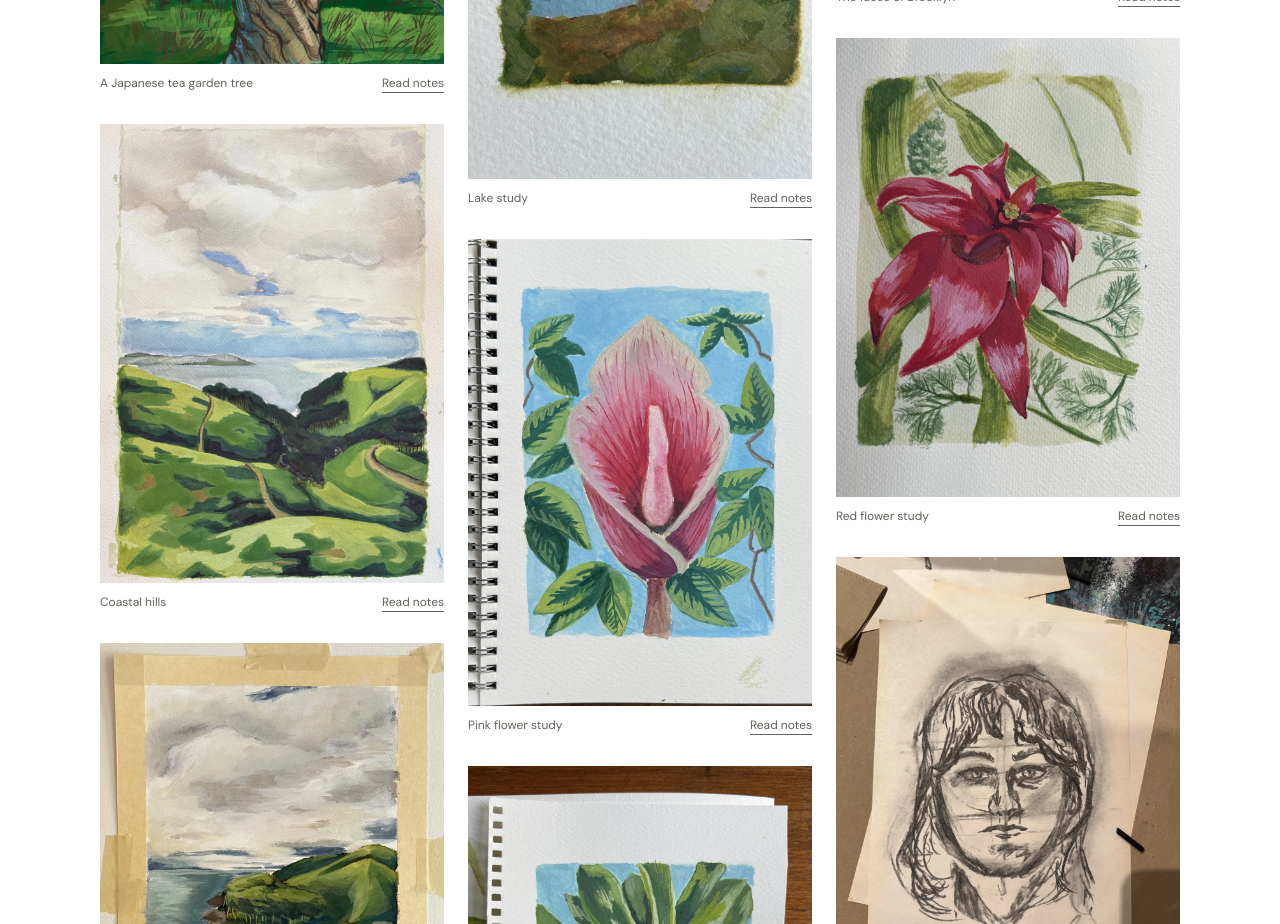
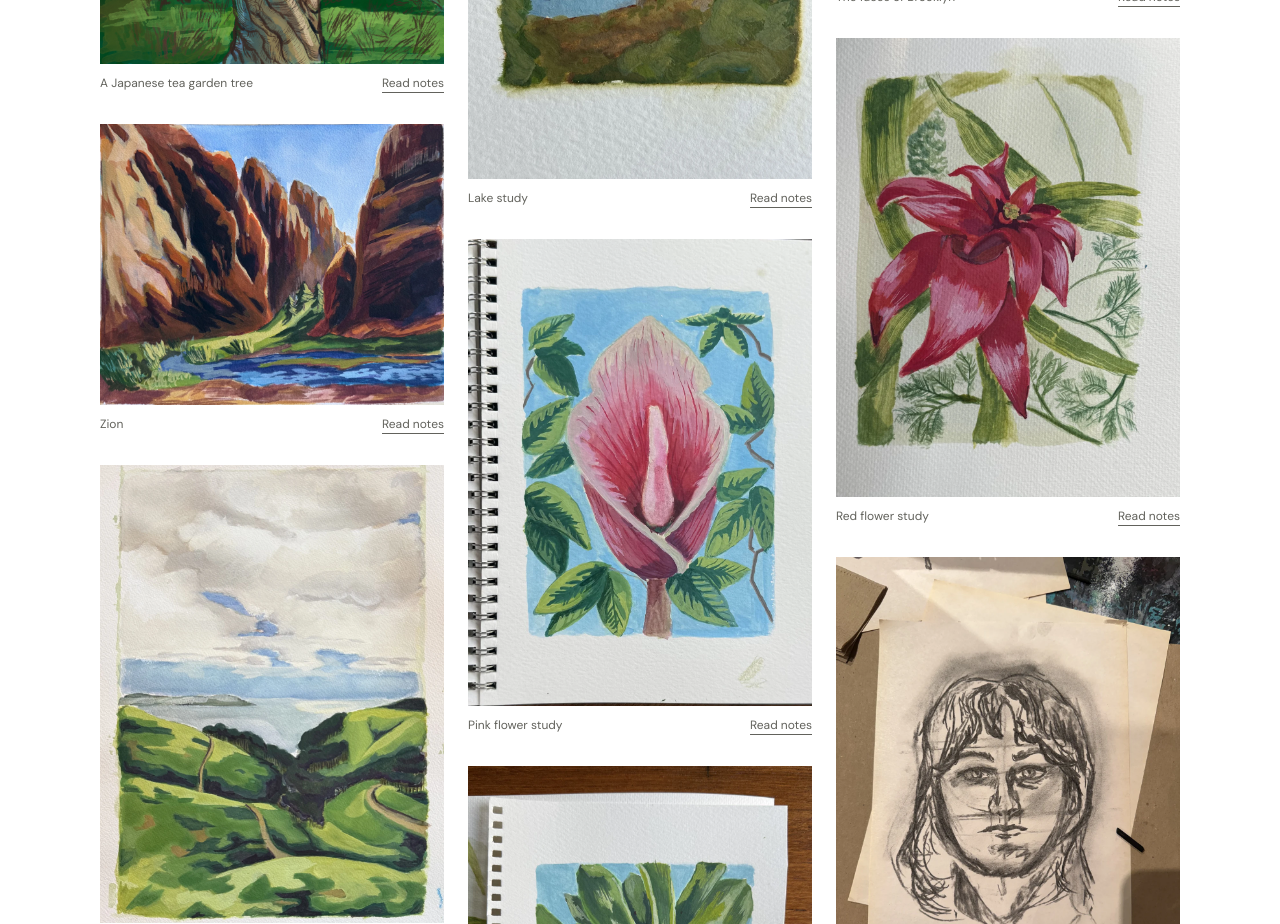
Before and after one commit to rachel-taskale/website, a React (Create React App) app: page / in a window 1280 px wide. Shown: the part 3680-4604 px from the top of the page. Built offline with nearby package versions, Linux system fonts and the light colour scheme.

Commit message:
Add Zion painting

```diff
--- a/src/App.js
+++ b/src/App.js
@@ -141,6 +141,7 @@ export default function App() {
   <header className="art-heading"><h2 id="art-title">Paintings &<br />sketchbook pages</h2><nav aria-label="Art profiles"><a href="https://www.are.na/rachel-taskale" target="_blank" rel="noopener noreferrer">Are.na</a><a href="https://instagram.com/art_by_task" target="_blank" rel="noopener noreferrer">Instagram</a></nav></header>
   <div className="art-composition">
     <figure className="piece piece-tree"><button type="button" className="art-button" data-art="16" aria-label="Read about A Japanese tea garden tree"><img src={artImage('japanese-tea-garden-tree.jpg')} alt="A Japanese tea garden tree" width="2048" height="2048" loading="lazy" /></button><figcaption className="caption"><span>A Japanese tea garden tree</span><ReadNotes index={16} onNavigate={rememberPosition} /></figcaption></figure>
+    <figure className="piece piece-zion"><button type="button" className="art-button" data-art="22" aria-label="Read about Zion"><img src={artImage('zion.webp')} alt="Zion" width="2000" height="1631" loading="lazy" /></button><figcaption className="caption"><span>Zion</span><ReadNotes index={22} onNavigate={rememberPosition} /></figcaption></figure>
     <figure className="piece piece-landscape-a"><button type="button" className="art-button" data-art="17" aria-label="Read about Coastal hills"><img src={artImage('arena-51355017.webp')} alt="Coastal hills" width="1200" height="1600" loading="lazy" /></button><figcaption className="caption"><span>Coastal hills</span><ReadNotes index={17} onNavigate={rememberPosition} /></figcaption></figure>
     <figure className="piece piece-landscape-b"><button type="button" className="art-button" data-art="18" aria-label="Read about Coastal path"><img src={artImage('arena-51354913.webp')} alt="Coastal path" width="1200" height="1600" loading="lazy" /></button><figcaption className="caption"><span>Coastal path</span><ReadNotes index={18} onNavigate={rememberPosition} /></figcaption></figure>
     <figure className="piece piece-landscape-c"><button type="button" className="art-button" data-art="19" aria-label="Read about Lake study"><img src={artImage('arena-50968619.webp')} alt="Lake study" width="1200" height="1600" loading="lazy" /></button><figcaption className="caption"><span>Lake study</span><ReadNotes index={19} onNavigate={rememberPosition} /></figcaption></figure>
--- a/src/artwork-stories.json
+++ b/src/artwork-stories.json
@@ -355,5 +355,14 @@
         "url": "https://stable-retro.farama.org/"
       }
     ]
+  },
+  {
+    "slug": "zion",
+    "title": "Zion",
+    "medium": "Painting",
+    "file": "zion.webp",
+    "description": "",
+    "thoughtProcess": [],
+    "links": []
   }
 ]
```
Also changed, not shown: public/assets/art/zion.webp (added).
